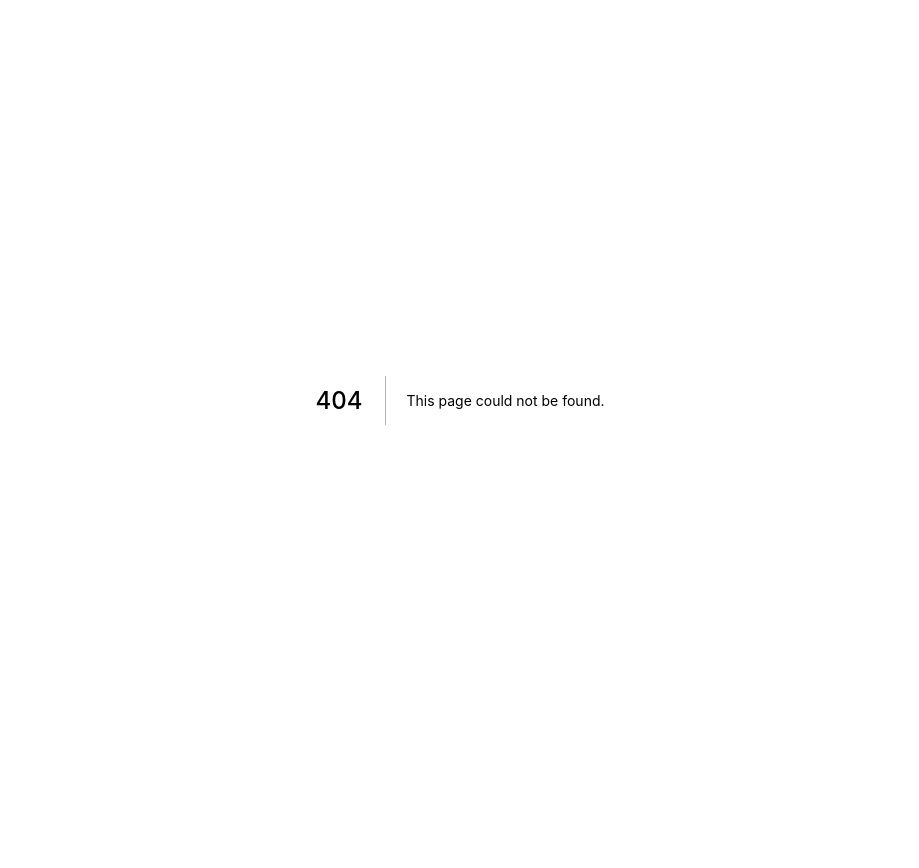
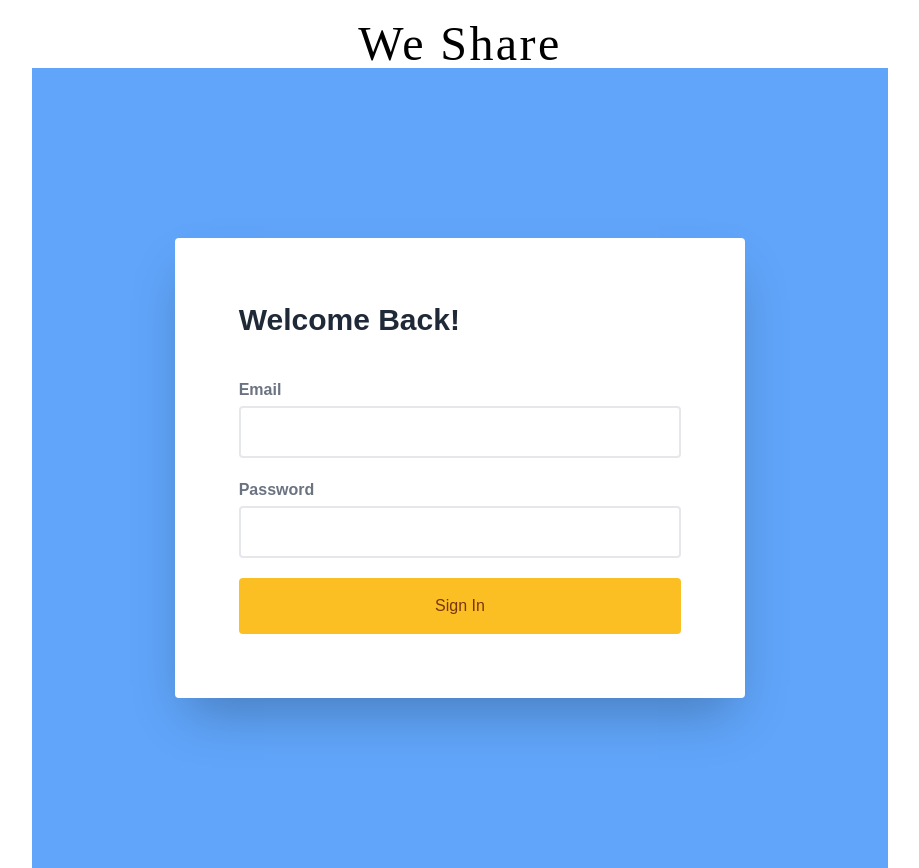
Before and after one commit to kellikells/we-share, a Next.js app: page /login in a window 1280 px wide. Before the commit this address had no page. Shown: the whole page, without its empty margins (180-1099 px from the left). Before the commit the page ends 800 px from the top, so only its background shows below. Built offline with nearby package versions, Linux system fonts and the light colour scheme.

Commit message:
reformatting to include login and signin pages/forms

```diff
--- a/components/AddItemForm.js
+++ b/components/AddItemForm.js
@@ -15,6 +15,8 @@ export const AddItemForm = () => {
             itemQuantity: +itemQuantity
         }
         addItem(newItem);
+
+        // clear the form inputs
         setItemName('');
         setItemQuantity(0);
         getItems();
--- /dev/null
+++ b/components/LoginButton.js
@@ -0,0 +1,8 @@
+import React from 'react'
+import Link from 'next/link';
+
+export const LoginButton = () => {
+    return (
+        <button><Link href='/login'><a>Login</a></Link></button>
+    )
+}
--- /dev/null
+++ b/components/LoginForm.js
@@ -0,0 +1,60 @@
+import React, { useState, useContext } from 'react'
+import { GlobalContext } from '../context/GlobalState';
+
+export const LoginForm = () => {
+    const [userEmail, setUserEmail] = useState('');
+    const [userPassword, setUserPassword] = useState('');
+
+
+    const { addUser } = useContext(GlobalContext);
+
+    const onSubmit = e => {
+        e.preventDefault();
+        const newUser = {
+            userEmail,
+            userPassword
+        }
+        addUser(newUser);
+
+        // clear the form inputs
+        setUserEmail('');
+        setUserPassword('');
+    }
+
+    return (
+
+        <div className='min-h-screen flex items-center justify-center bg-blue-400'>
+
+            <div className='bg-white p-16 rounded shadow-2xl w-2/3'>
+
+                <h2 className='text-3xl font-bold mb-10 text-gray-800'>Welcome Back!</h2>
+
+                <form onSubmit={onSubmit} className='space-y-5'>
+
+
+
+                    <div>
+                        <label className='block mb-1 font-bold text-gray-500'>Email</label>
+                        <input type='email' className='w-full border-2 border-gray-200 p-3 rounded outline-none focus:border-purple-500' />
+                    </div>
+
+                    <div>
+                        <label className='block mb-1 font-bold text-gray-500'>Password</label>
+                        <input type='password' className='w-full border-2 border-gray-200 p-3 rounded outline-none focus:border-purple-500' />
+                    </div>
+
+                    {/* <div className='flex items-center'>
+                        <input type='checkbox' id='agree' />
+                        <label for='agree' className='ml-2 text-gray-700 text-sm'>I agree to the terms and privacy.</label>
+                    </div> */}
+
+                    <button className='block w-full bg-yellow-400 hover:bg-yellow-300 p-4 rounded text-yellow-900 hover:text-yellow-800 transition duration-300'>Sign In</button>
+
+                </form>
+
+            </div>
+        </div>
+
+
+    );
+}
--- /dev/null
+++ b/components/RegisterButton.js
@@ -0,0 +1,8 @@
+import React from 'react'
+import Link from 'next/link';
+
+export const RegisterButton = () => {
+    return (
+        <button><Link href='/register'><a>Register</a></Link></button>
+    )
+}
--- /dev/null
+++ b/components/RegisterForm.js
@@ -0,0 +1,66 @@
+import React, { useState, useContext } from 'react'
+import { GlobalContext } from '../context/GlobalState';
+
+export const RegisterForm = () => {
+    const [userName, setUserName] = useState('');
+    const [userEmail, setUserEmail] = useState('');
+    const [userPassword, setUserPassword] = useState('');
+
+
+    const { addUser } = useContext(GlobalContext);
+
+    const onSubmit = e => {
+        e.preventDefault();
+        const newUser = {
+            userName,
+            userEmail,
+            userPassword
+        }
+        addUser(newUser);
+
+        // clear the form inputs
+        setUserName('');
+        setUserEmail('');
+        setUserPassword('');
+    }
+
+    return (
+
+        <div className='min-h-screen flex items-center justify-center bg-blue-400'>
+
+            <div className='bg-white p-16 rounded shadow-2xl w-2/3'>
+
+                <h2 className='text-3xl font-bold mb-10 text-gray-800'>Create Your Account</h2>
+
+                <form onSubmit={onSubmit} className='space-y-5'>
+
+                    <div>
+                        <label className='block mb-1 font-bold text-gray-500'>User Name</label>
+                        <input type='text' className='w-full border-2 border-gray-200 p-3 rounded outline-none focus:border-purple-500' />
+                    </div>
+
+                    <div>
+                        <label className='block mb-1 font-bold text-gray-500'>Email</label>
+                        <input type='email' className='w-full border-2 border-gray-200 p-3 rounded outline-none focus:border-purple-500' />
+                    </div>
+
+                    <div>
+                        <label className='block mb-1 font-bold text-gray-500'>Password</label>
+                        <input type='password' className='w-full border-2 border-gray-200 p-3 rounded outline-none focus:border-purple-500' />
+                    </div>
+
+                    {/* <div className='flex items-center'>
+                        <input type='checkbox' id='agree' />
+                        <label for='agree' className='ml-2 text-gray-700 text-sm'>I agree to the terms and privacy.</label>
+                    </div> */}
+
+                    <button className='block w-full bg-yellow-400 hover:bg-yellow-300 p-4 rounded text-yellow-900 hover:text-yellow-800 transition duration-300'>Sign Up</button>
+
+                </form>
+
+            </div>
+        </div>
+
+
+    );
+}
--- /dev/null
+++ b/models/User.js
@@ -0,0 +1,25 @@
+
+const mongoose = require('mongoose');
+
+const UserSchema = new mongoose.Schema({
+    userName: {
+        type: String,
+        required: [true, 'Please add an item name'],
+        maxlength: [40, 'Item name cannot be more than 40 characters']
+    },
+    userEmail: {
+        type: String,
+        required: [true, 'Please enter a valid email'],
+        maxlength: [125, 'Email cannot be longer than 125 characters'],
+    },
+    hashedPassword: {
+        type: String,
+        required: true,
+        maxlength: [40, 'Limit password to 40 characters']
+    }
+});
+
+
+// if  the Item model aready exist, export that
+// if it doesn't,  create Item model with ItemSchema definition
+module.exports = mongoose.models.User || mongoose.model('User', UserSchema);
--- a/pages/index.js
+++ b/pages/index.js
@@ -2,19 +2,21 @@ import React from 'react';
 import fetch from 'isomorphic-unfetch';
 import { GlobalProvider } from '../context/GlobalState';
 import { Header } from '../components/Header';
-import { ItemList } from '../components/ItemList';
-import { AddItemForm } from '../components/AddItemForm';
-import useToggle from '../hooks/useToggle';
+
+import { LoginButton } from '../components/LoginButton';
+import { RegisterButton } from '../components/RegisterButton';
 
 const Index = ({ items }) => {
-  const [isMobileSize, toggleIsMobileSize] = useToggle();
 
   return (
     <GlobalProvider >
       <div className='container'>
         <Header />
-        <ItemList />
-        <AddItemForm />
+        <LoginButton />
+        <RegisterButton/>
+
+
+
       </div>
     </GlobalProvider>
 
--- /dev/null
+++ b/pages/index2.js
@@ -0,0 +1,67 @@
+import React from 'react';
+import fetch from 'isomorphic-unfetch';
+import { GlobalProvider } from '../context/GlobalState';
+import { Header } from '../components/Header';
+import { ItemList } from '../components/ItemList';
+import { AddItemForm } from '../components/AddItemForm';
+import useToggle from '../hooks/useToggle';
+
+const Index = ({ items }) => {
+    const [isMobileSize, toggleIsMobileSize] = useToggle();
+
+    return (
+        <GlobalProvider >
+            <div className='container'>
+                <Header />
+                <ItemList />
+                <AddItemForm />
+            </div>
+        </GlobalProvider>
+
+
+        // <GlobalProvider >
+
+        //   {isMobileSize ?
+        //     <div onClick={() => {
+        //       toggleIsMobileSize()
+        //     }}>
+
+        //       <div className='container'>
+        //         <Header />
+        //         <ItemList />
+        //         <AddItemForm />
+        //       </div>
+
+        //     </div>
+        //     :
+        //     <div className='container'>
+        //       <Header />
+        //       <ItemList />
+        //       <AddItemForm />
+        //     </div>}
+        // </GlobalProvider>
+    );
+}
+
+
+
+export async function getStaticProps() {
+    const res = await fetch('http://localhost:3000/api/items');
+
+    // the api sends back an OBJECT and it has a PROPERTY 'data' on it, so here we extract that property
+    const items = await res.json();
+    if (!items) {
+        return {
+            notFound: true,
+        }
+    }
+    // returning an OBJECT with a PROPERTY 'items' which has the VALUE 'data'
+    return {
+        props: {
+            items,
+        },
+    }
+}
+
+
+export default Index;
--- /dev/null
+++ b/pages/inventory.js
@@ -0,0 +1,67 @@
+import React from 'react';
+import fetch from 'isomorphic-unfetch';
+import { GlobalProvider } from '../context/GlobalState';
+import { Header } from '../components/Header';
+import { ItemList } from '../components/ItemList';
+import { AddItemForm } from '../components/AddItemForm';
+import useToggle from '../hooks/useToggle';
+
+const Index = ({ items }) => {
+    const [isMobileSize, toggleIsMobileSize] = useToggle();
+
+    return (
+        <GlobalProvider >
+            <div className='container'>
+                <Header />
+                <ItemList />
+                <AddItemForm />
+            </div>
+        </GlobalProvider>
+
+
+        // <GlobalProvider >
+
+        //   {isMobileSize ?
+        //     <div onClick={() => {
+        //       toggleIsMobileSize()
+        //     }}>
+
+        //       <div className='container'>
+        //         <Header />
+        //         <ItemList />
+        //         <AddItemForm />
+        //       </div>
+
+        //     </div>
+        //     :
+        //     <div className='container'>
+        //       <Header />
+        //       <ItemList />
+        //       <AddItemForm />
+        //     </div>}
+        // </GlobalProvider>
+    );
+}
+
+
+
+export async function getStaticProps() {
+    const res = await fetch('http://localhost:3000/api/items');
+
+    // the api sends back an OBJECT and it has a PROPERTY 'data' on it, so here we extract that property
+    const items = await res.json();
+    if (!items) {
+        return {
+            notFound: true,
+        }
+    }
+    // returning an OBJECT with a PROPERTY 'items' which has the VALUE 'data'
+    return {
+        props: {
+            items,
+        },
+    }
+}
+
+
+export default Index;
--- /dev/null
+++ b/pages/login.js
@@ -0,0 +1,20 @@
+import React from 'react';
+import { GlobalProvider } from '../context/GlobalState';
+import { Header } from '../components/Header';
+
+import { LoginForm } from '../components/LoginForm';
+
+const Register = () => {
+
+
+    return (
+        <GlobalProvider >
+            <div className='container'>
+                <Header />
+                <LoginForm />
+            </div>
+        </GlobalProvider>
+    );
+}
+
+export default Register;
--- /dev/null
+++ b/pages/register.js
@@ -0,0 +1,20 @@
+import React from 'react';
+import { GlobalProvider } from '../context/GlobalState';
+import { Header } from '../components/Header';
+
+import { RegisterForm } from '../components/RegisterForm';
+
+const Register = () => {
+
+
+    return (
+        <GlobalProvider >
+            <div className='container'>
+                <Header />
+                <RegisterForm/>
+            </div>
+        </GlobalProvider>
+    );
+}
+
+export default Register;
--- a/routes/items.js
+++ b/routes/items.js
@@ -1,21 +1,21 @@
-const express = require('express');
+// const express = require('express');
 
-const router = express.Router();
+// const router = express.Router();
 
-// import
+// // import
 
-// import { useRouter } from 'next/router';
-const { getItems, addItem, deleteItem } = require('../controllers/items');
+// // import { useRouter } from 'next/router';
+// const { getItems, addItem, deleteItem } = require('../controllers/items');
 
-// const router = useRouter();
-router.get('/', (req, res) => res.send('Hello'));
-// router
-//     .route('/')
-//     .get(getItems)
-//     .post(addItem);
+// // const router = useRouter();
+// router.get('/', (req, res) => res.send('Hello'));
+// // router
+// //     .route('/')
+// //     .get(getItems)
+// //     .post(addItem);
 
-// router
-//     .route('/:id')
-//     .delete(deleteItem);
+// // router
+// //     .route('/:id')
+// //     .delete(deleteItem);
 
-// module.exports = router;
+// // module.exports = router;
```
